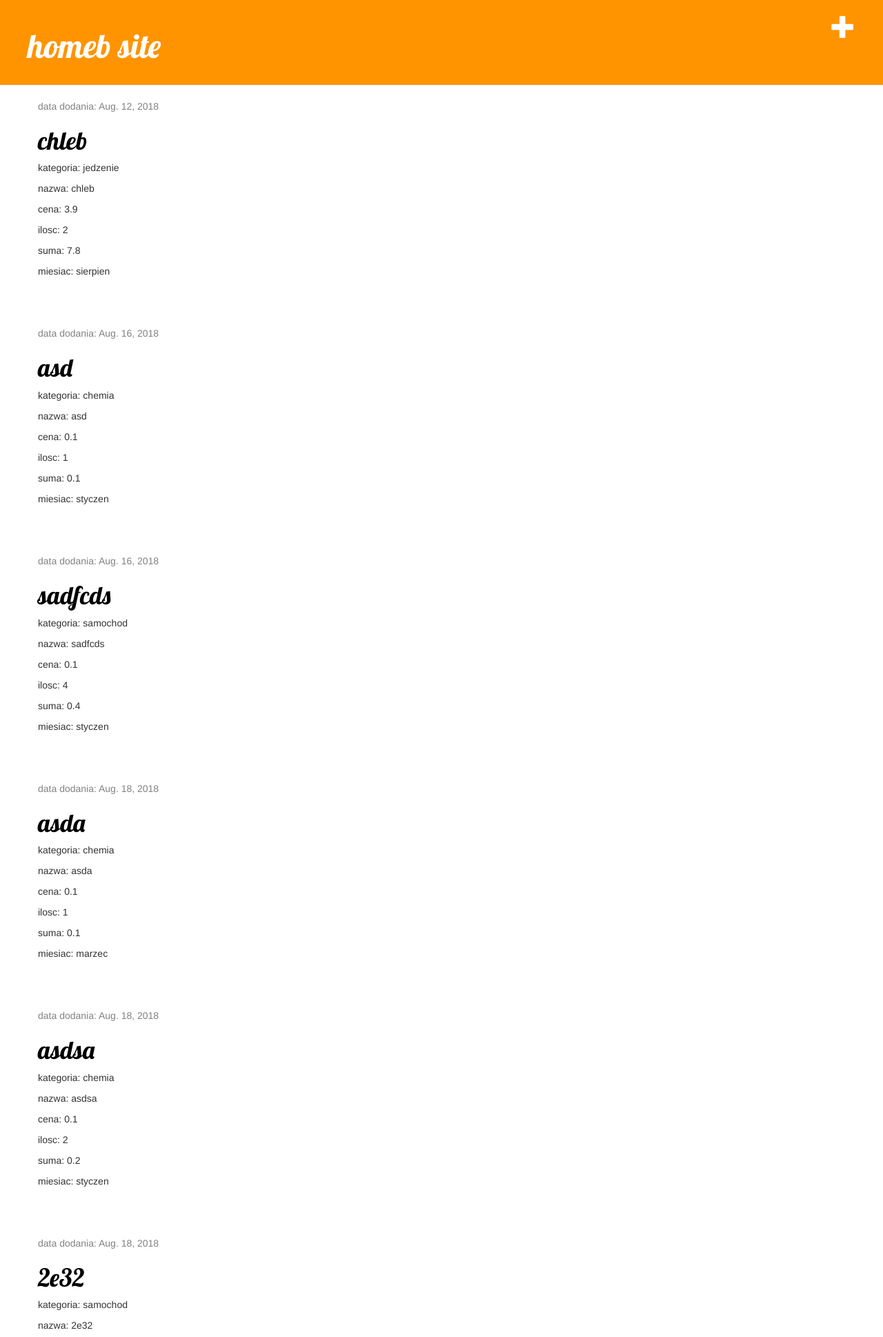
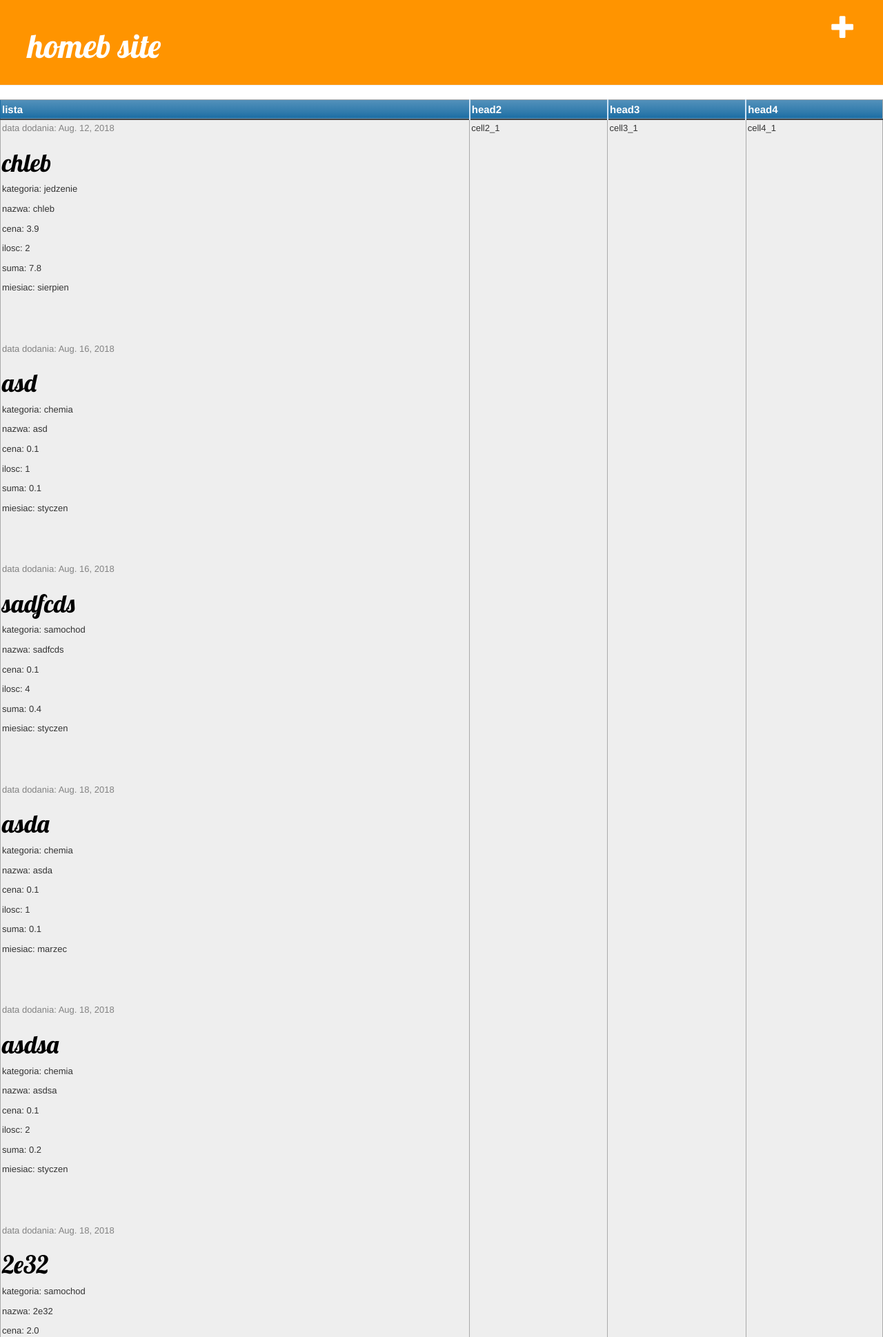
Before and after one commit to kklpa/homeb, a Django app: page / in a window 1280 px wide. Shown: the top 1938 px of the page at 69% size. Run offline with Django 3.2, Linux system fonts and the light colour scheme; data comes from the database, SQL or seed files in the repository; some libraries are stand-ins or nearby versions.

Commit message:
tables playground

```diff
--- a/homeb_app/static/css/homeb.css
+++ b/homeb_app/static/css/homeb.css
@@ -1,3 +1,75 @@
+div.blueTable {
+    border: 1px solid #1C6EA4;
+    background-color: #EEEEEE;
+    width: 100%;
+    text-align: left;
+    border-collapse: collapse;
+  }
+  .divTable.blueTable .divTableCell, .divTable.blueTable .divTableHead {
+    border: 1px solid #AAAAAA;
+    padding: 3px 2px;
+  }
+  .divTable.blueTable .divTableBody .divTableCell {
+    font-size: 13px;
+  }
+  .divTable.blueTable .divTableRow:nth-child(even) {
+    background: #D0E4F5;
+  }
+  .divTable.blueTable .divTableHeading {
+    background: #1C6EA4;
+    background: -moz-linear-gradient(top, #5592bb 0%, #327cad 66%, #1C6EA4 100%);
+    background: -webkit-linear-gradient(top, #5592bb 0%, #327cad 66%, #1C6EA4 100%);
+    background: linear-gradient(to bottom, #5592bb 0%, #327cad 66%, #1C6EA4 100%);
+    border-bottom: 2px solid #444444;
+  }
+  .divTable.blueTable .divTableHeading .divTableHead {
+    font-size: 15px;
+    font-weight: bold;
+    color: #FFFFFF;
+    border-left: 2px solid #D0E4F5;
+  }
+  .divTable.blueTable .divTableHeading .divTableHead:first-child {
+    border-left: none;
+  }
+
+  .blueTable .tableFootStyle {
+    font-size: 14px;
+    font-weight: bold;
+    color: #FFFFFF;
+    background: #D0E4F5;
+    background: -moz-linear-gradient(top, #dcebf7 0%, #d4e6f6 66%, #D0E4F5 100%);
+    background: -webkit-linear-gradient(top, #dcebf7 0%, #d4e6f6 66%, #D0E4F5 100%);
+    background: linear-gradient(to bottom, #dcebf7 0%, #d4e6f6 66%, #D0E4F5 100%);
+    border-top: 2px solid #444444;
+  }
+  .blueTable .tableFootStyle {
+    font-size: 14px;
+  }
+  .blueTable .tableFootStyle .links {
+       text-align: right;
+  }
+  .blueTable .tableFootStyle .links a{
+    display: inline-block;
+    background: #1C6EA4;
+    color: #FFFFFF;
+    padding: 2px 8px;
+    border-radius: 5px;
+  }
+  .blueTable.outerTableFooter {
+    border-top: none;
+  }
+  .blueTable.outerTableFooter .tableFootStyle {
+    padding: 3px 5px;
+  }
+  /* DivTable.com */
+  .divTable{ display: table; }
+  .divTableRow { display: table-row; }
+  .divTableHeading { display: table-header-group;}
+  .divTableCell, .divTableHead { display: table-cell;}
+  .divTableHeading { display: table-header-group;}
+  .divTableFoot { display: table-footer-group;}
+  .divTableBody { display: table-row-group;}
+
 .page-header {
     background-color: #ff9400;
     margin-top: 0;
--- a/homeb_app/templates/homeb_app/base.html
+++ b/homeb_app/templates/homeb_app/base.html
@@ -13,13 +13,28 @@
             <a href="{% url 'zakup_nowy' %}" class="top-menu"><span class="glyphicon glyphicon-plus"></span></a>
             <h1><a href="/">homeb site</a></h1>
         </div>
-        <div class="content container">
-            <div class="row">
-                <div class="col-md-8">
-                {% block content %}
-                {% endblock %}
-                </div>
+    <div class="divTable blueTable">
+        <div class="divTableHeading">
+            <div class="divTableRow">
+            <div class="divTableHead">lista</div>
+            <div class="divTableHead">head2</div>
+            <div class="divTableHead">head3</div>
+            <div class="divTableHead">head4</div>
             </div>
         </div>
+        <div class="divTableBody">
+            <div class="divTableRow">
+            <div class="divTableCell">{% block content2 %} {% endblock %}</div>
+            <div class="divTableCell">cell2_1</div>
+            <div class="divTableCell">cell3_1</div>
+            <div class="divTableCell">cell4_1</div>
+            </div>
+        </div>
+        </div>
+    </div>
+        <!-- {% block content %}
+                {% endblock %}
+           } -->
+
     </body>
 </html>
--- a/homeb_app/templates/homeb_app/zakup_list.html
+++ b/homeb_app/templates/homeb_app/zakup_list.html
@@ -1,5 +1,5 @@
 {% extends 'homeb_app/base.html' %}
-    {% block content %}
+    {% block content2 %}
         {% for zakup in zakupy %}
         <div class="post">
             <div class="date">
```
